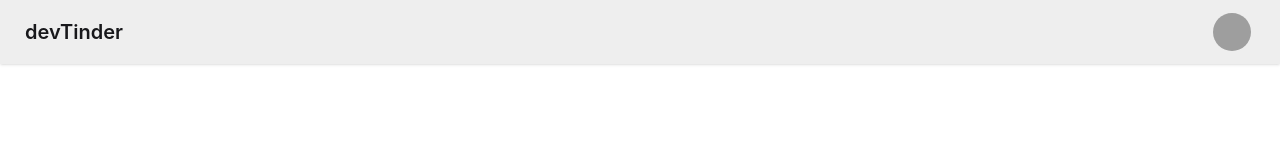
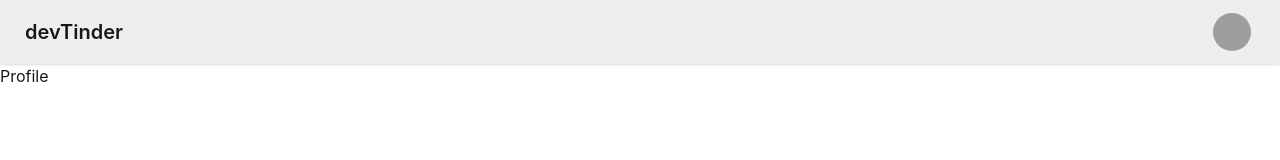
Before and after one commit to akshatpal/devTinder-frontEnd, a React (Vite) app: page /profile in a window 1280 px wide. Shown: the top 160 px of the page. Built offline with nearby package versions, Linux system fonts and the light colour scheme; grey boxes are pictures that could not be loaded.

Commit message:
feat: add basic routing structure and layout components with React Router

```diff
--- a/package.json
+++ b/package.json
@@ -13,6 +13,7 @@
     "@tailwindcss/vite": "^4.3.3",
     "react": "^19.2.8",
     "react-dom": "^19.2.8",
+    "react-router-dom": "^7.18.4",
     "tailwindcss": "^4.3.3"
   },
   "devDependencies": {
--- a/src/App.jsx
+++ b/src/App.jsx
@@ -1,37 +1,20 @@
-
+import { BrowserRouter, Routes,Route } from "react-router-dom"
+import Body from "./Body"
+import Login from "./Login"
+import Profile from "./Profile"
 
 function App() {
 
   return (
     <>
-      <div className="navbar bg-base-300 shadow-sm">
-        <div className="flex-1">
-          <a className="btn btn-ghost text-xl">devTinder</a>
-        </div>
-        <div className="flex-none">
-          <div className="dropdown dropdown-end mx-5">
-            <div tabIndex={0} role="button" className="btn btn-ghost btn-circle avatar">
-              <div className="w-10 rounded-full">
-                <img
-                  alt="Tailwind CSS Navbar component"
-                  src="https://img.daisyui.com/images/stock/photo-1534528741775-53994a69daeb.webp" />
-              </div>
-            </div>
-            <ul
-              tabIndex={-1}
-              className="menu menu-sm dropdown-content bg-base-100 rounded-box z-1 mt-3 w-52 p-2 shadow">
-              <li>
-                <a className="justify-between">
-                  Profile
-                  <span className="badge">New</span>
-                </a>
-              </li>
-              <li><a>Settings</a></li>
-              <li><a>Logout</a></li>
-            </ul>
-          </div>
-        </div>
-      </div>
+      <BrowserRouter basename="/">
+        <Routes>
+            <Route path="/" element={<Body/>}>
+              <Route path="login" element={<Login/>}/>
+              <Route path="profile" element={<Profile/>}/>
+            </Route>
+        </Routes>
+      </BrowserRouter>
     </>
   )
 }
--- /dev/null
+++ b/src/Body.jsx
@@ -0,0 +1,13 @@
+import NavBar from "./NavBar"
+import { Outlet } from "react-router-dom"
+
+const Body = () => {
+  return (
+    <>
+        <NavBar/>
+        <Outlet/>
+    </>
+  )
+}
+
+export default Body
--- /dev/null
+++ b/src/Login.jsx
@@ -0,0 +1,9 @@
+
+
+const Login = () => {
+  return (
+    <div>Login</div>
+  )
+}
+
+export default Login
--- /dev/null
+++ b/src/NavBar.jsx
@@ -0,0 +1,36 @@
+import React from 'react'
+
+const NavBar = () => {
+  return (
+    <div className="navbar bg-base-300 shadow-sm">
+        <div className="flex-1">
+          <a className="btn btn-ghost text-xl">devTinder</a>
+        </div>
+        <div className="flex-none">
+          <div className="dropdown dropdown-end mx-5">
+            <div tabIndex={0} role="button" className="btn btn-ghost btn-circle avatar">
+              <div className="w-10 rounded-full">
+                <img
+                  alt="Tailwind CSS Navbar component"
+                  src="https://img.daisyui.com/images/stock/photo-1534528741775-53994a69daeb.webp" />
+              </div>
+            </div>
+            <ul
+              tabIndex={-1}
+              className="menu menu-sm dropdown-content bg-base-100 rounded-box z-1 mt-3 w-52 p-2 shadow">
+              <li>
+                <a className="justify-between">
+                  Profile
+                  <span className="badge">New</span>
+                </a>
+              </li>
+              <li><a>Settings</a></li>
+              <li><a>Logout</a></li>
+            </ul>
+          </div>
+        </div>
+      </div>
+  )
+}
+
+export default NavBar
--- /dev/null
+++ b/src/Profile.jsx
@@ -0,0 +1,8 @@
+
+const Profile = () => {
+  return (
+    <div>Profile</div>
+  )
+}
+
+export default Profile
```
Also changed, not shown: 1 other file (tests, documents, lock files or other folders).
